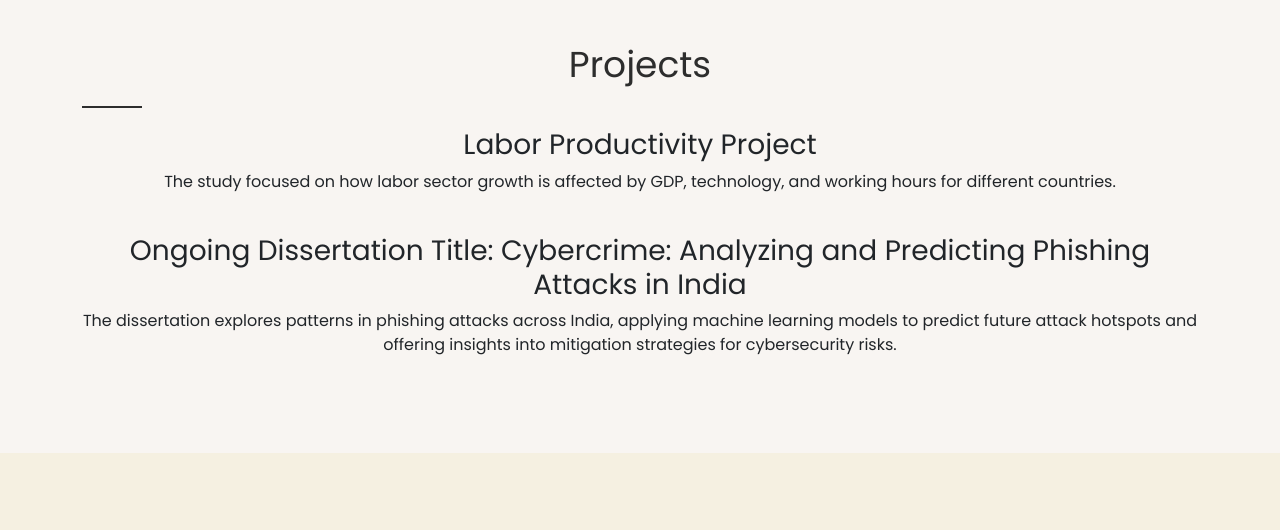
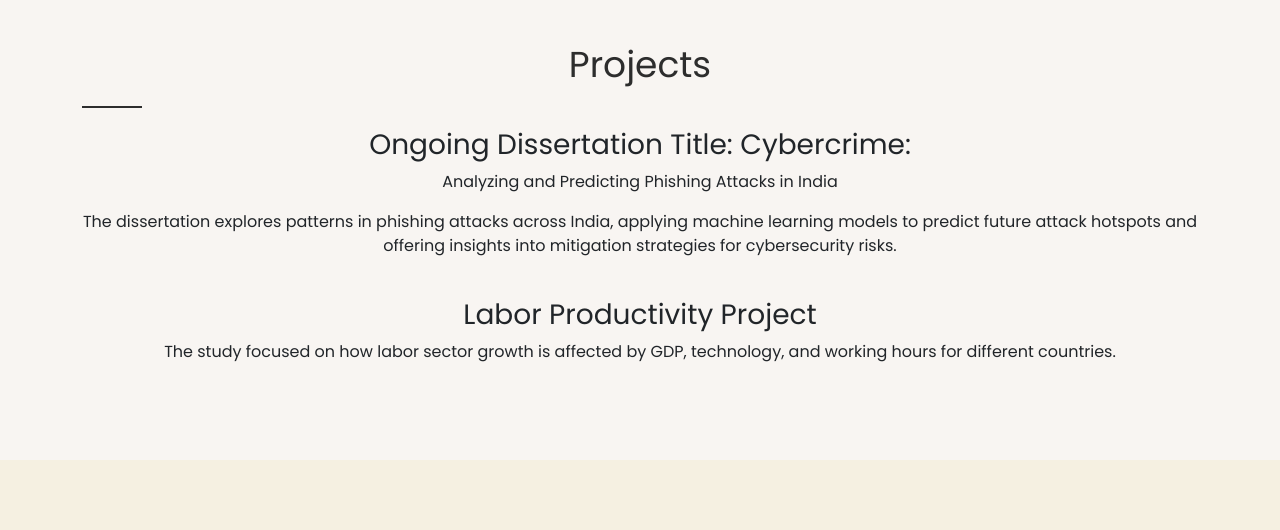
Before and after one commit to Vidhi-lab-design/Vidhi.Ghadi-portfolio.io, a plain HTML site: page index.html in a window 1280 px wide. Shown: the part 1940-2470 px from the top of the page. Drawn offline with nearby package versions, Linux system fonts and the light colour scheme.

Commit message:
Update index.html

```diff
--- a/index.html
+++ b/index.html
@@ -342,19 +342,21 @@
         <h2 class="text-center">Projects</h2>
         <div class="line"></div>
 
-        <!-- First Project: Trends in Labor Productivity in India and World -->
+        <!-- Dissertation Project -->
+        <div class="dissertation" style="margin-bottom: 40px;"> <!-- Added margin for spacing -->
+            <h3 class="text-center">Ongoing Dissertation Title: Cybercrime:</h3>
+            <p class="text-center" style="text-align: right; margin-top: 0;">Analyzing and Predicting Phishing Attacks in India</p>
+            <p class="text-center">The dissertation explores patterns in phishing attacks across India, applying machine learning models to predict future attack hotspots and offering insights into mitigation strategies for cybersecurity risks.</p>
+        </div>
+
+        <!-- Labor Productivity Project -->
         <div class="project">
             <h3 class="text-center">Labor Productivity Project</h3>
             <p class="text-center">The study focused on how labor sector growth is affected by GDP, technology, and working hours for different countries.</p>
         </div>
-
-        <!-- Dissertation Project -->
-        <div class="dissertation" style="margin-top: 40px;"> <!-- Added margin-top for spacing -->
-            <h3 class="text-center">Ongoing Dissertation Title: Cybercrime: Analyzing and Predicting Phishing Attacks in India</h3>
-            <p class="text-center">The dissertation explores patterns in phishing attacks across India, applying machine learning models to predict future attack hotspots and offering insights into mitigation strategies for cybersecurity risks.</p>
-        </div>
     </div>
 </section>
+
 
 
 
```
